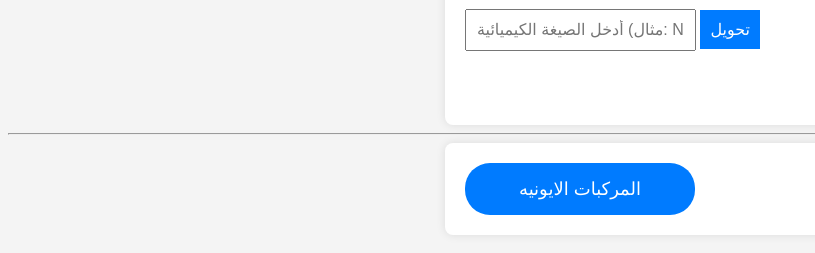
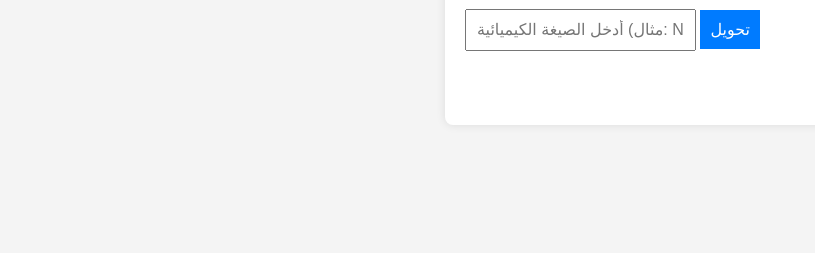
Before and after one commit to NawafCyber/NawafCyber.github.io, a plain HTML site: page index.html in a window 1280 px wide. Shown: the part 97-350 px from the top of the page, without its empty margins (0-815 px from the left). Drawn offline with Linux system fonts and the light colour scheme.

Commit message:
Update index.html

```diff
--- a/index.html
+++ b/index.html
@@ -133,13 +133,7 @@
         <div id="oxidationNote" class="oxidation-note"></div>
     </div>
 
-    <hr>
-    <div class="image-toggle">
-        <div class="toggle-button" onclick="toggleImage()">المركبات الايونيه</div>
-        <div id="imageContainer" class="image-container">
-            <img src="i1.jpeg" alt="صورة تجريبية">
-        </div>
-    </div>
+
 
     <script>
         function convertFormula() {
@@ -250,14 +244,8 @@
 
             document.getElementById("info").innerHTML += `<p>${elementTypes}</p>`;
         }
-        function toggleImage() {
-            const imageContainer = document.getElementById("imageContainer");
-            if (imageContainer.style.display === "none" || imageContainer.style.display === "") {
-                imageContainer.style.display = "block";
-            } else {
-                imageContainer.style.display = "none";
-            }
-        }
+
+
     </script>
 </body>
 </html>
```
